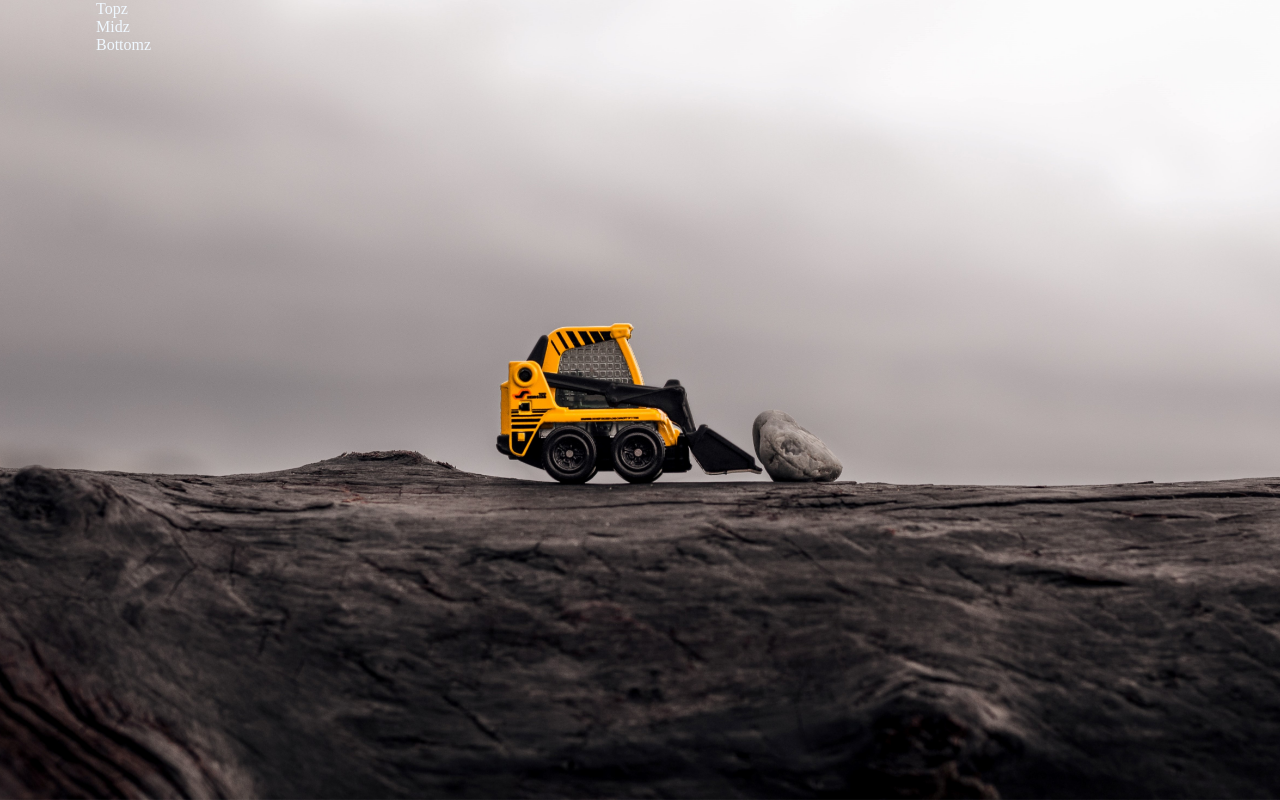
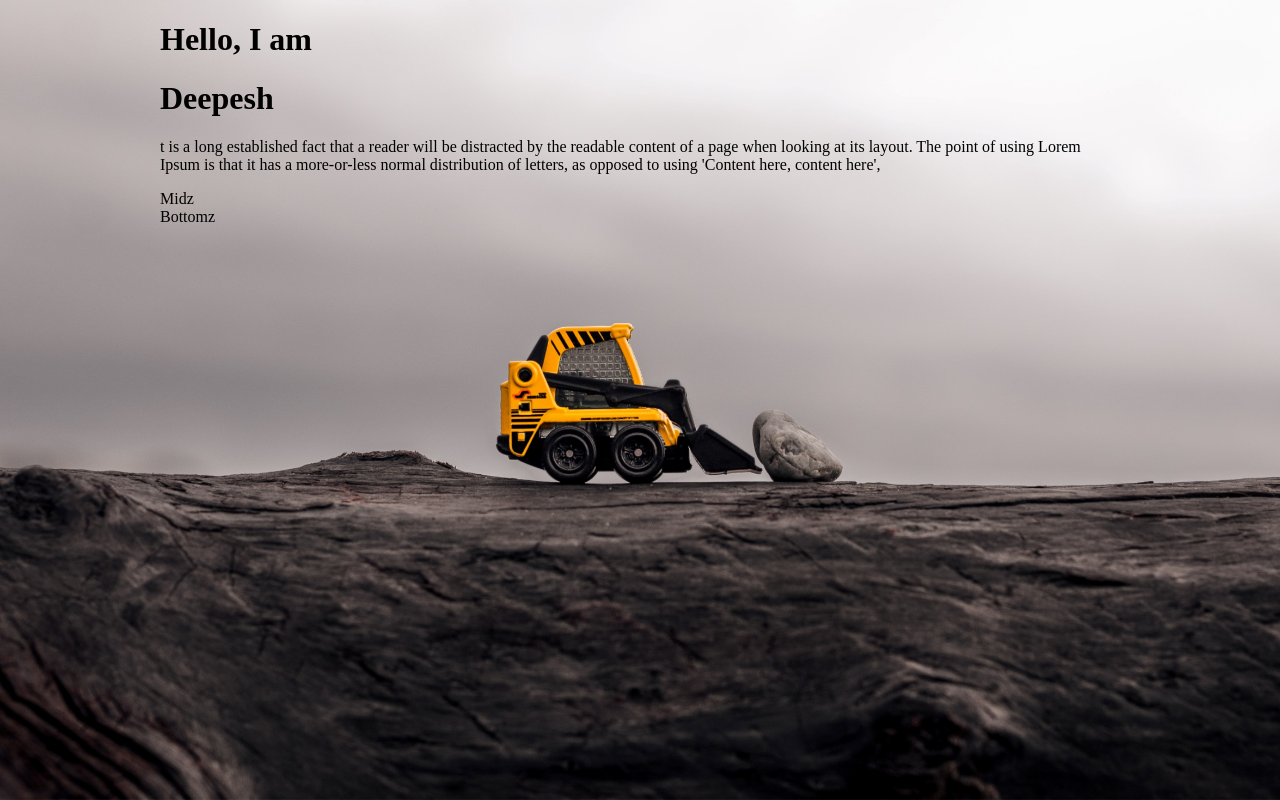
Before and after one commit to deepeshNiranjan28Bit/deepeshNiranjan28Bit.github.io, a React (Create React App) app: page / in a window 1280 px wide. Built offline with nearby package versions, Linux system fonts and the light colour scheme.

Commit message:
added center

```diff
--- a/src/components/top/Top.js
+++ b/src/components/top/Top.js
@@ -1,7 +1,21 @@
 import React from "react";
+import "../../styles/top.css";
 
 function top() {
-  return <div>Topz</div>;
+  return (
+    <div className="topDiv">
+      <div>
+        <h1>Hello, I am</h1>
+        <h1>Deepesh</h1>
+        <p>
+          t is a long established fact that a reader will be distracted by the
+          readable content of a page when looking at its layout. The point of
+          using Lorem Ipsum is that it has a more-or-less normal distribution of
+          letters, as opposed to using 'Content here, content here',
+        </p>
+      </div>
+    </div>
+  );
 }
 
 export default top;
--- a/src/styles/main.css
+++ b/src/styles/main.css
@@ -19,6 +19,5 @@ body {
 }
 .smallAppDiv {
   z-index: 5;
-  width: 85vw;
-  color: aliceblue;
+  width: 75vw;
 }
--- /dev/null
+++ b/src/styles/top.css
@@ -0,0 +1,4 @@
+.topDiv {
+  display: flex;
+  justify-content: center;
+}
```
